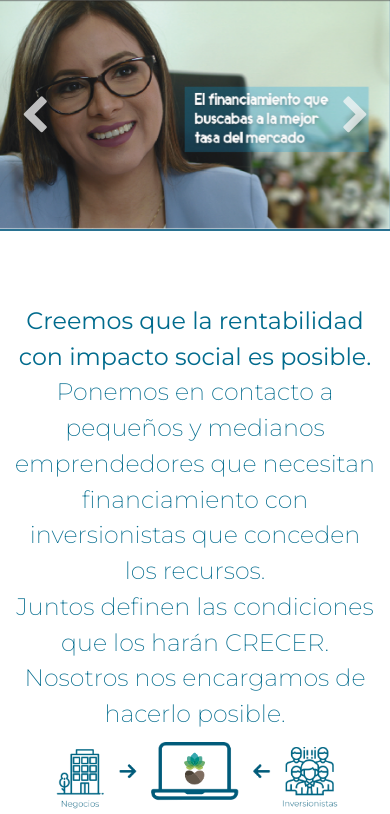
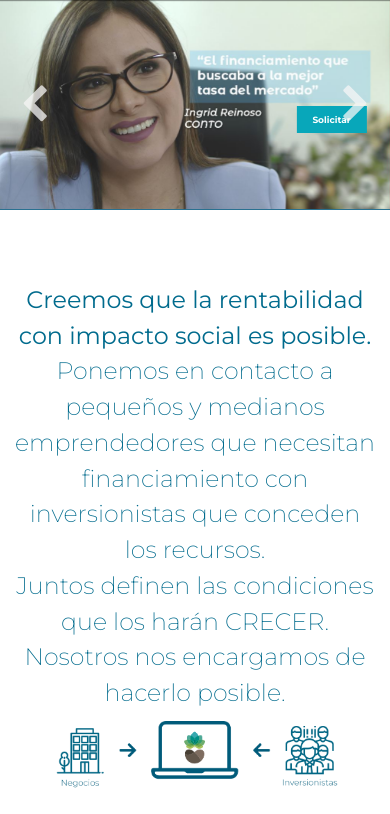
Before and after one commit to eduardouio/test, a Django app: page / in a window 390 px wide. Shown: the part 54-868 px from the top of the page. Run offline with Django 3.2, Linux system fonts and the light colour scheme; data that the repository does not hold is empty; some libraries are stand-ins or nearby versions.

Commit message:
#85 Boton Solicitar (#91)

```diff
--- a/creceEcuador/creceEcuador/static/css/styles.css
+++ b/creceEcuador/creceEcuador/static/css/styles.css
@@ -46,10 +46,12 @@ ul li{
 .crece-carrusel {
     background: #287191;
     padding: 0;
+    position: relative;
 }
 
 .crece-carrusel-imagenes-movil{
   display: none;
+  position: relative;
 }
 
 .slick-prev:before, .slick-next:before { font-family: FontAwesome; font-size: 40px; line-height: 1; color: #f6f6f6; opacity: 0.75; -webkit-font-smoothing: antialiased; -moz-osx-font-smoothing: grayscale; }
@@ -75,6 +77,25 @@ ul li{
   right: 20px;
 }
 
+#ingresar-boton-imagen-0{
+  /*font-size: 50px;*/
+  position: absolute;
+  top: 55%;
+    left: 70%;
+  transform: translate(-50%, -50%);
+  -ms-transform: translate(-50%, -50%);
+
+}
+
+.crece-carrusel-boton-ingresar-imagen a{
+
+    background-color: #08a7ba;
+    color: white !important;
+    text-align: center;
+    font-weight: 700;
+    padding: 10px 20px;
+    /*font-size: 40px;*/
+}
 
 /*Main Mensaje*/
 .crece-main-mensaje {
@@ -494,6 +515,21 @@ ul li{
 
 @media screen and (max-width: 991px){
 
+  /*Carrusel*/
+  .crece-carrusel-boton-ingresar-imagen a{
+
+         padding: 1.159vw 2.218vw;
+
+        font-size: 12px;
+    }
+
+
+    #ingresar-boton-imagen-0{
+
+    top: 56%;
+
+
+    }
 
   /*main mensaje*/
   .crece-main-mensaje-imagenes-movil{
@@ -593,6 +629,11 @@ ul li{
     height: auto;
   }
 
+  .crece-carrusel-boton-ingresar-imagen a{
+      padding: 9px 18px;
+      font-size: 12px;
+  }
+
 
   /* main mensaje */
   .crece-main-mensaje-imagenes{
@@ -651,6 +692,25 @@ ul li{
   }
 
 }
+
+
+
+
+@media screen and (max-width: 601px) and (min-width: 300px){
+
+  .crece-carrusel-boton-ingresar-imagen a{
+      padding: 8px 16px;
+      font-size: 9px;
+  }
+
+
+  #ingresar-boton-imagen-0{
+
+    top: 56.5%;
+      left: 85%;
+
+
+  }
 
 
 
@@ -1124,4 +1184,5 @@ ul li{
 .crece-detalle-operaciones-header-gradiente-cerrar *:hover{
   cursor: pointer;
   fill: rgba(255,255,255,0.8);
+
 }
--- a/creceEcuador/creceEcuador/static/js/calculadora.js
+++ b/creceEcuador/creceEcuador/static/js/calculadora.js
@@ -49,11 +49,11 @@ function intercambiar_mobile() {
 	    }else{
 	    	solicitar_contenido.removeChild(infografia_solictante)
 	    	solicitar_contenido.insertBefore(infografia_solictante, solicitar_contenido.firstChild)
-	    	infografia_solictante.style.marginTop = "0px";
+	    	infografia_solictante.style.marginTop = "auto";
 
 	    	invertir_contenido.removeChild(infografia_inversionista)
 	    	invertir_contenido.insertBefore(infografia_inversionista, invertir_contenido.firstChild)
-	    	infografia_inversionista.style.marginTop = "0px";
+	    	infografia_inversionista.style.marginTop = "auto";
 	    }
 
 }
--- a/creceEcuador/creceEcuador/static/js/general.js
+++ b/creceEcuador/creceEcuador/static/js/general.js
@@ -290,6 +290,17 @@ function stringSolicitud(oportunidad){
 
 }
 
+
+
+let section_carrusel = document.getElementById("crece-carrusel-id")
+let ingresar_boton_imagen_1 = document.createElement("div")
+ingresar_boton_imagen_1.className = "crece-carrusel-boton-ingresar-imagen"
+ingresar_boton_imagen_1.innerHTML = `<a class="" href="anunciar-solicitud/">
+                                Solicitar
+                                </a>`
+ingresar_boton_imagen_1.setAttribute("id", "ingresar-boton-imagen-0")
+
+section_carrusel.appendChild(ingresar_boton_imagen_1)
 
 
 
--- a/creceEcuador/creceEcuador/templates/index.html
+++ b/creceEcuador/creceEcuador/templates/index.html
@@ -16,16 +16,16 @@
 
                 {% block content %}
                 <!-- Carrusel -->
-                <section class="crece-carrusel">
+                <section class="crece-carrusel" id="crece-carrusel-id">
                     <div class="crece-carrusel-imagenes">
-                      <img src="{% static 'assets/Copy of Header conto.jpg' %}" alt="imagen 1">
-                      <img src="{% static 'assets/Copy of header 5.jpg' %}" alt="imagen 2">
-                      <img src="{% static 'assets/Copy of Header Yanes.jpg' %}" alt="imagen 3">
+                      <img src="{% static 'assets/conto.jpg' %}" alt="imagen 1">
+                      <img src="{% static 'assets/Orellana.jpg' %}" alt="imagen 2">
+                      <img src="{% static 'assets/Yanez.jpg' %}" alt="imagen 3">
                     </div>
                     <div class="crece-carrusel-imagenes-movil">
-                      <img src="{% static 'assets/carrusel_movil_1.jpg' %}" alt="imagen 1">
-                      <img src="{% static 'assets/carrusel_movil_2.jpg' %}" alt="imagen 2">
-                      <img src="{% static 'assets/carrusel_movil_3.jpg' %}" alt="imagen 3">
+                      <img src="{% static 'assets/conto_movil.jpg' %}" alt="imagen 1">
+                      <img src="{% static 'assets/Orellana_movil.jpg' %}" alt="imagen 2">
+                      <img src="{% static 'assets/Yanez_movil.jpg' %}" alt="imagen 3">
                     </div>
                   </section>
                   <section class="crece-main-mensaje justify-content-center text-center row">
@@ -573,7 +573,6 @@
         <script src="{% static 'js/general.js' %}"></script>
         <script src="{% static 'js/calculadora.js' %}"></script>
         <script src="{% static 'js/bootstrap-slider.min.js' %}"></script>
-
         {% endblock footer_javascript_agregado %}
 
 
```
Also changed, not shown: creceEcuador/creceEcuador/static/css/nosotros.css (+12 -1 lines), creceEcuador/creceEcuador/static/assets/Orellana.jpg (added), creceEcuador/creceEcuador/static/assets/Orellana_movil.jpg (added), creceEcuador/creceEcuador/static/assets/Yanez.jpg (added), creceEcuador/creceEcuador/static/assets/Yanez_movil.JPG (added), creceEcuador/creceEcuador/static/assets/conto.jpg (added), creceEcuador/creceEcuador/static/assets/conto_movil.jpg (added), creceEcuador/creceEcuador/templates/nosotros.html (line endings or trailing spaces).
